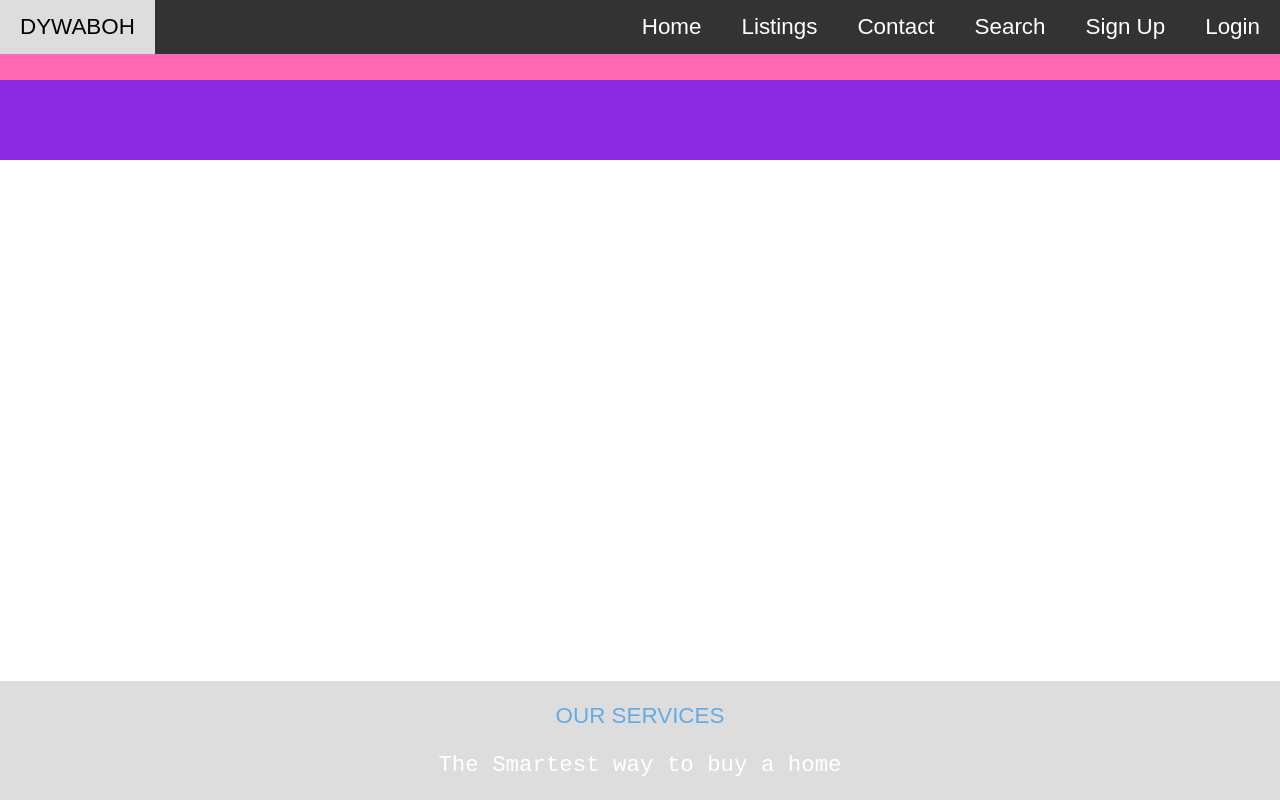
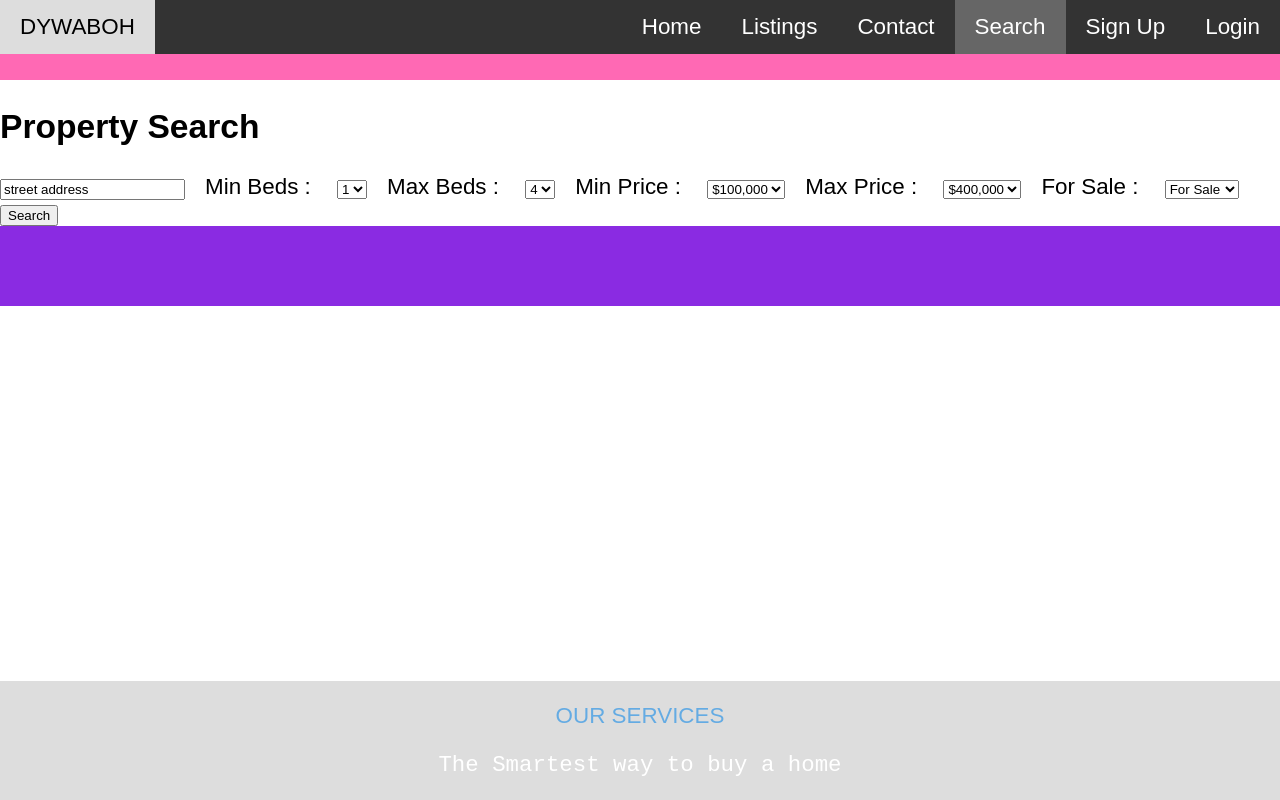
Before and after one commit to Jan-23-Liftoff-KC/ddesmi-launch-codes, an Angular app in the folder src/main/ui/: page /search in a window 1280 px wide. Before the commit this address led to /. Built offline with nearby package versions, Linux system fonts and the light colour scheme.

Commit message:
Design is done

```diff
--- a/src/main/ui/src/app/app.module.ts
+++ b/src/main/ui/src/app/app.module.ts
@@ -12,6 +12,7 @@ import { HomeComponent } from './home/home.component';
 import { FooterComponent } from './footer/footer.component';
 import { ListingFormComponent } from './listing-form/listing-form.component';
 import { SingleListingComponent } from './single-listing/single-listing.component';
+import { SearchComponent } from './search/search.component';
 
 
 const routes: Routes = [
@@ -19,8 +20,10 @@ const routes: Routes = [
     {path:':id', component: SingleListingComponent},
     {path:"edit/:id", component: ListingFormComponent}
   ]},
+  { path: 'search', component:SearchComponent},
   { path: 'app', component: AppComponent},
   { path: 'home', component: HomeComponent },
+
 ]
 @NgModule({
   declarations: [
@@ -30,7 +33,8 @@ const routes: Routes = [
     HomeComponent,
     FooterComponent,
     ListingFormComponent,
-    SingleListingComponent
+    SingleListingComponent,
+    SearchComponent
   ],
   imports: [
     BrowserModule, HttpClientModule, FormsModule, RouterModule.forRoot(routes)
--- /dev/null
+++ b/src/main/ui/src/app/search/search.component.css
@@ -0,0 +1,5 @@
+.space1{
+
+    margin-right: 20px;
+
+    }
--- /dev/null
+++ b/src/main/ui/src/app/search/search.component.html
@@ -0,0 +1,51 @@
+<h2>Property Search</h2>
+<!--<form action="/action_page.php">-->
+    <label for="streetaddress"> </label>
+    <input class="space1" type="text" id="streetaddress" name="streetaddress" value="street address">
+    <!--<label for="minbeds">Min Beds (between 1 and 3):</label>
+    <input type="number" id="minbeds" name="minbeds" min="1" max="3"><br><br>-->
+    <label for="minbeds" class="space1">Min Beds : </label>
+    <select id="minbeds" name="minbeds" class="space1">
+
+      <option value="1">1</option>
+      <option value="2">2</option>
+      <option value="3">3</option>
+     </select>
+
+     <label for="minbeds" class="space1">Max Beds : </label>
+     <select id="maxbeds" name="maxbeds" class="space1">
+        <option value="1">4</option>
+        <option value="2">5</option>
+        <option value="3">6</option>
+       </select>
+       <label for="minprice" class="space1">Min Price : </label>
+       <select id="minprice" name="minprice" class="space1">
+          <option value="100000">$100,000</option>
+          <option value="200000">$200,000</option>
+          <option value="300000">$300,000</option>
+         </select>
+         <label for="maxprice" class="space1">Max Price : </label>
+         <select id="maxprice" name="maxprice" class="space1">
+            <option value="400000">$400,000</option>
+            <option value="500000">$500,000</option>
+            <option value="600000">$600,000</option>
+            <option value="700000">$700,000</option>
+           </select>
+    <label for="forsale" class="space1">For Sale : </label>
+    <select id="For Sale" name="forsale" class="space1">
+      <option value="forsale">For Sale</option>
+      <option value="forrent">For Rent</option>
+      <option value="sold">Sold</option>
+     </select>
+    <!--<input type="submit">-->
+    <button (click)="search()">Search</button>
+
+   <!-- <label for="forsale">For Sale:</label>
+    <select id="For Sale" name="forsale">
+    <input type="radio" id="forsale" name="property_status" value="For Sale">
+     <label for="forsale">For Sale</label><br>
+     <input type="radio" id="sold" name="property_status" value="Sold">
+     <label for="sold">Sold</label><br>
+       <input type="submit" value="Submit">
+       </select>-->
+  <!--</form>-->
--- /dev/null
+++ b/src/main/ui/src/app/search/search.component.ts
@@ -0,0 +1,20 @@
+import { Component, OnInit } from '@angular/core';
+
+@Component({
+  selector: 'app-search',
+  templateUrl: './search.component.html',
+  styleUrls: ['./search.component.css']
+})
+export class SearchComponent implements OnInit {
+
+  constructor() { }
+
+  ngOnInit(): void {
+  }
+
+  search()
+  {
+
+  }
+
+}
```
Also changed, not shown: 1 other file (tests, documents, lock files or other folders).
